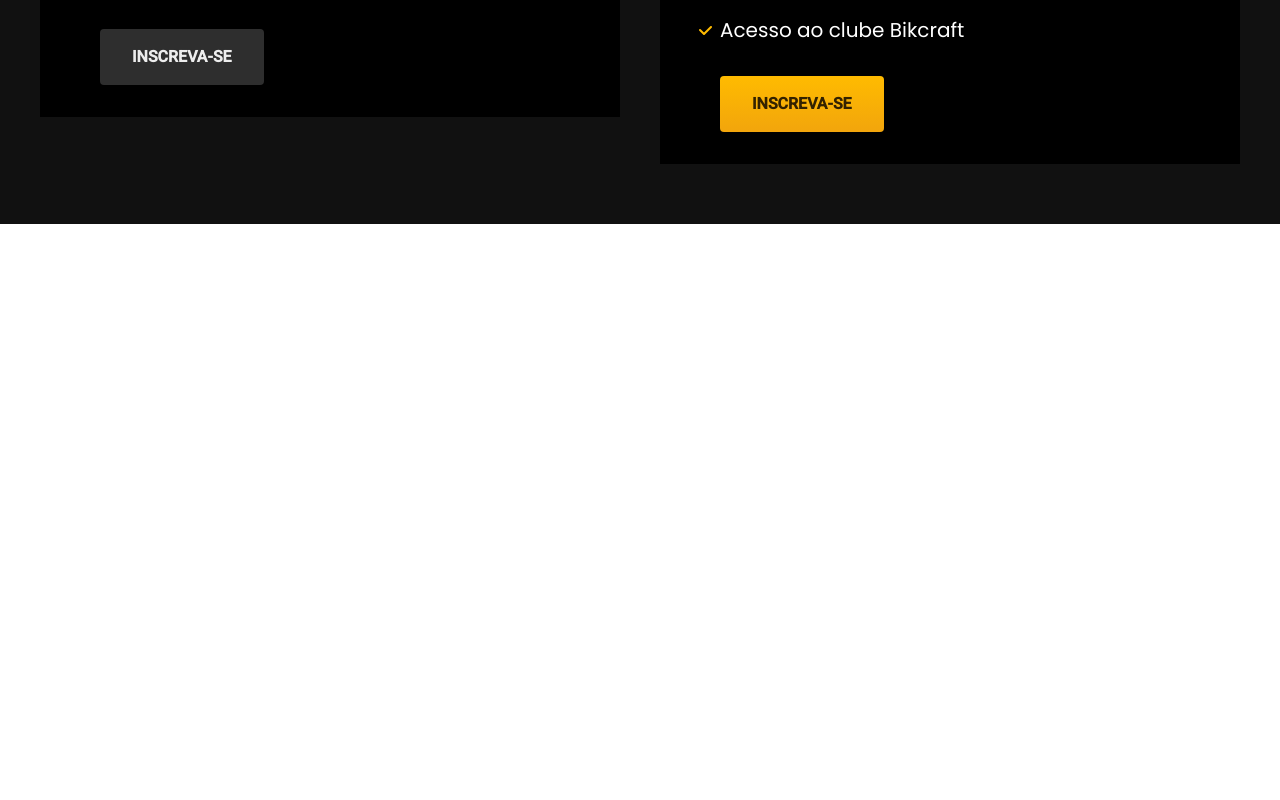
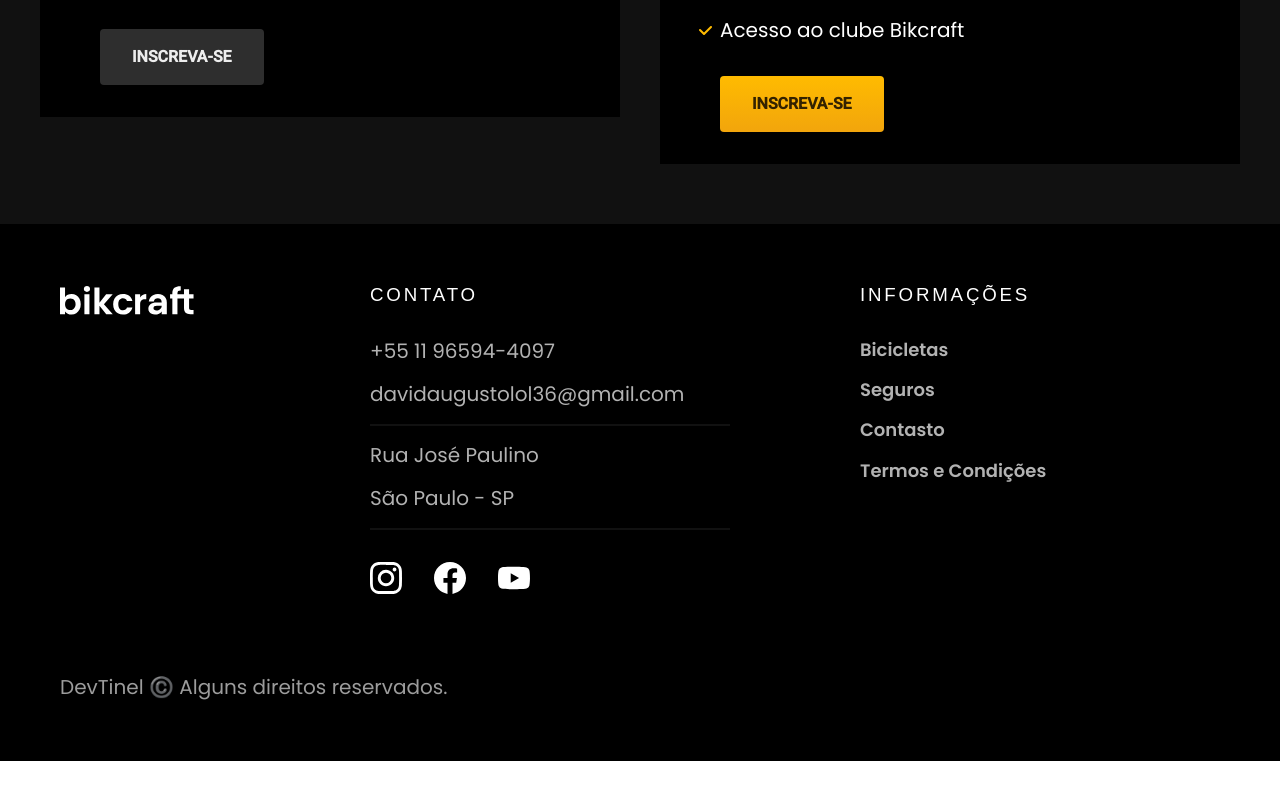
Before and after one commit to DevTinel/bikcraft, a plain HTML site: page index.html in a window 1280 px wide. Shown: the part 4471-5271 px from the top of the page. After the commit the page ends 5232 px from the top, so only its background shows below. Drawn offline with Linux system fonts and the light colour scheme; a web font is replaced by a local one.

Commit message:
principal ok

```diff
--- /dev/null
+++ b/css/global/footer.css
@@ -0,0 +1,56 @@
+.footer-bg{
+    background-color: var(--cor-12);
+}
+
+.footer{
+    display: grid;
+    grid-template-columns: 3fr 5fr 4fr;
+    gap: 40px;
+    padding-top: 60px;
+    padding-bottom: 60px;
+}
+.footer h3{
+    margin-bottom: 32px;
+}
+.footer-contato ul{
+    margin-bottom: 32px;
+}
+.footer li{
+    margin-bottom: 16px;
+}
+.footer-contato li:nth-child(even):after{
+    content: "";
+    display: block;
+    max-width: 360px;
+    height: 2px;
+    background-color: var(--cor-11);
+    margin-top: 16px;
+}
+.footer-redes{
+    display: flex;
+    gap: 32px;
+}
+.footer a:hover{
+    color: var(--cor-0);
+}
+.footer-copy{
+    grid-column: 1/-1;
+    margin-top: 40px;
+}
+@media(max-width:800px){
+    .footer > img{
+         display: none;
+    }
+    .footer{
+        grid-template-columns: 1fr 1fr;
+    }
+}
+@media(max-width:600px){
+    .footer{
+        grid-template-columns: 1fr;
+        gap: 60px;
+    }
+    .footer-copy{
+        margin-top: 0px;
+    }
+}
--- a/css/global/global.css
+++ b/css/global/global.css
@@ -1,7 +1,6 @@
 body {
     font-family: Arial, Helvetica, sans-serif;
     margin: 0;
-    padding-bottom: 600px;
     color: #111;
   }
   ul {
--- a/css/index.css
+++ b/css/index.css
@@ -5,7 +5,7 @@
 @import './ultilitarios/tipografia.css';
 
 /* css header */
-@import './home/header.css';
+@import 'global/header.css';
 
 /* css introdução */
 @import './home/introducao.css';
@@ -24,3 +24,5 @@
 @import './home/depoimento.css';
 
 @import './seguros/seguros.css';
+
+@import './global/footer.css'
--- a/index.html
+++ b/index.html
@@ -174,7 +174,9 @@
         <h2 class="font-1-xxl cor-0">seguros<span class="cor-p1">.</span></h2>
         <div class="seguros-item">
           <h3 class="font-1-xl cor-6">PRATA</h3>
-          <span class="font-1-xl cor-0">R$ 199 <span class="font-1-xs">Mensal</span></span>
+          <span class="font-1-xl cor-0"
+            >R$ 199 <span class="font-1-xs">Mensal</span></span
+          >
           <ul class="font-2-m cor-0">
             <li>Duas trocas por ano</li>
             <li>Assistência técnica</li>
@@ -185,20 +187,68 @@
         </div>
         <div class="seguros-item">
           <h3 class="font-1-xl cor-p1">OURO</h3>
-          <span class="font-1-xl cor-0">R$ 299 <span class="font-1-xs">Mensal</span></span>
+          <span class="font-1-xl cor-0"
+            >R$ 299 <span class="font-1-xs">Mensal</span></span
+          >
           <ul class="font-2-m cor-0">
             <li>Cinco trocas por ano</li>
             <li>Assistência Especial</li>
             <li>Suporte 24h</li>
             <li>Cobertura Nacional</li>
-            <li>Desconto em parceiros </li>
-            <li>Acesso ao clube Bikcraft </li>
+            <li>Desconto em parceiros</li>
+            <li>Acesso ao clube Bikcraft</li>
           </ul>
-          <a class="botao " href="./orcamento.html">Inscreva-se</a>
+          <a class="botao" href="./orcamento.html">Inscreva-se</a>
         </div>
       </div>
+    </article>
 
+    <footer class="footer-bg">
+      <div div class="footer container">
+        <img src="img/bikcraft.svg" alt="bikcraft" />
 
-    </article>
+        <div class="footer-contato">
+          <h3 class="font-2-l-b cor-0">Contato</h3>
+          <ul class="cor-5 font-2-m">
+            <li><a href="tel:+5511965944097">+55 11 96594-4097</a></li>
+            <li>
+              <a href="mailto:davidaugustolol36@gmail.com"
+                >davidaugustolol36@gmail.com</a
+              >
+            </li>
+            <li>Rua José Paulino</li>
+            <li>São Paulo - SP</li>
+          </ul>
+
+          <div class="footer-redes">
+            <a href="">
+              <img src="./img/redes/instagram.svg" alt="instagram" />
+            </a>
+            <a href="">
+              <img src="./img/redes/facebook.svg" alt="facebook" />
+            </a>
+            <a href="">
+              <img src="./img/redes/youtube.svg" alt="youtube" />
+            </a>
+          </div>
+        </div>
+
+        <div class="footer-informacoes">
+          <h3 class="font-2-l-b cor-0">Informações</h3>
+          <nav>
+            <ul class="font-1-m cor-5">
+              <li><a href=".bicicletas.html">Bicicletas</a></li>
+              <li><a href="./seguros.html">Seguros</a></li>
+              <li><a href="./contato.html">Contasto</a></li>
+              <li><a href="./termos.html">Termos e Condições</a></li>
+
+            </ul>
+          </nav>
+        </div>
+        <p class="font-2-m cor-6 footer-copy">
+          DevTinel ©️ Alguns direitos reservados.
+        </p>
+      </div>
+    </footer>
   </body>
 </html>
```
Also changed, not shown: css/global/header.css (renamed from css/home/header.css).
